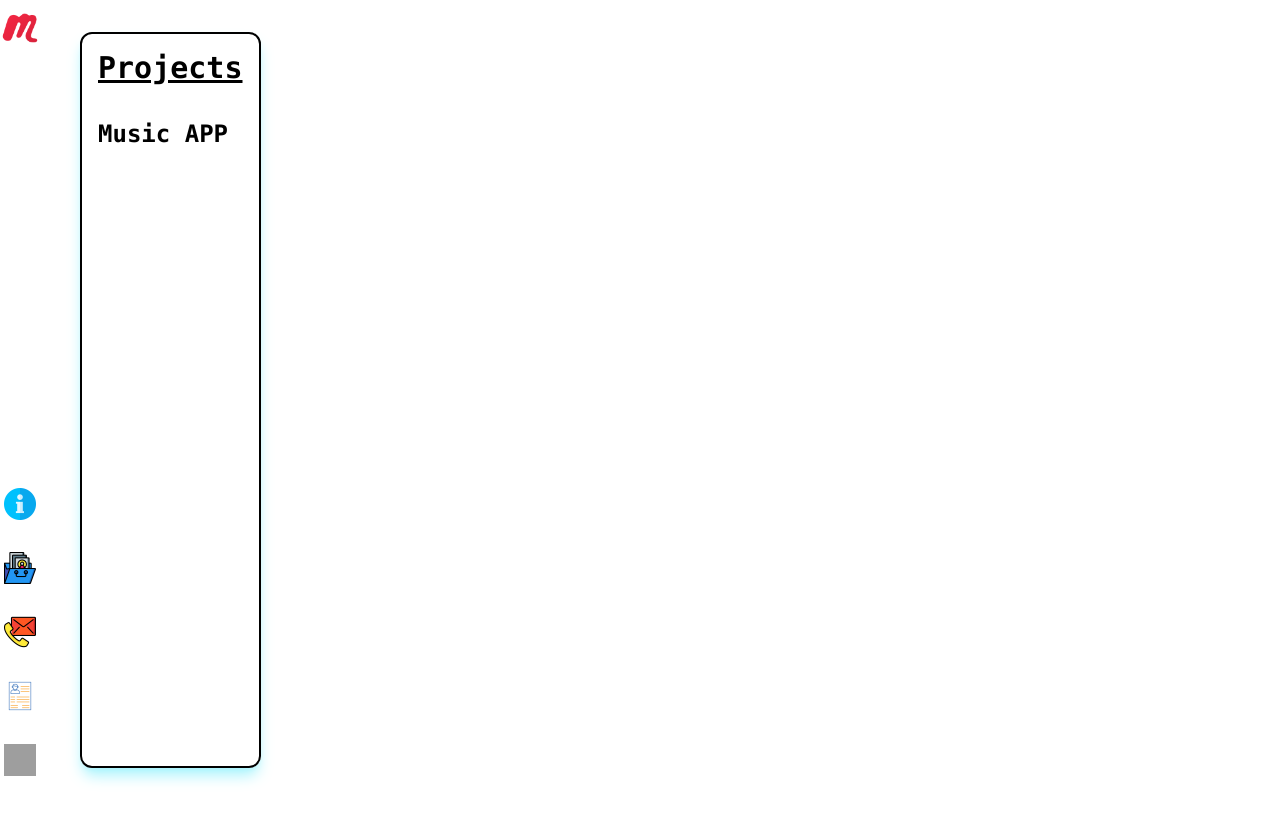
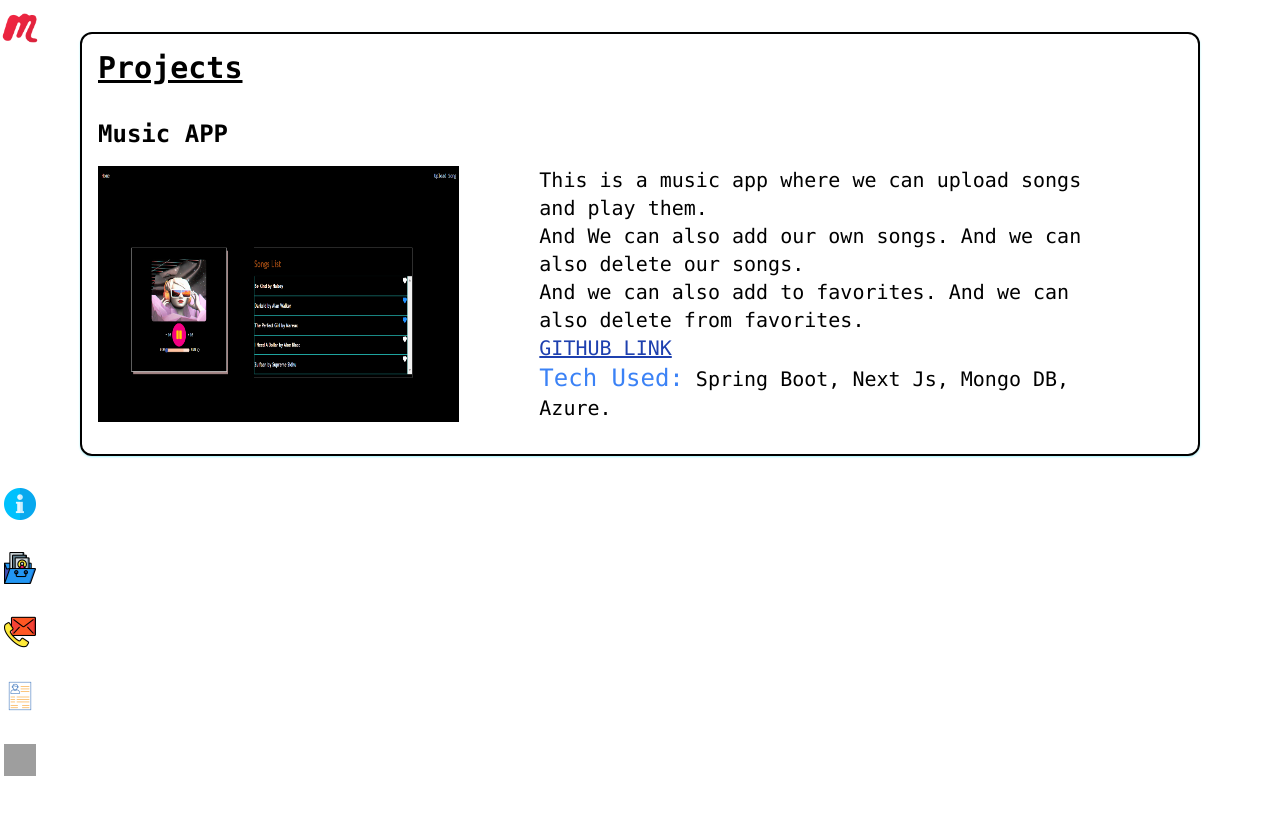
Before and after one commit to Mukulphougat/Portfolio, a React (Create React App) app: page /projects in a window 1280 px wide. Shown: the top 822 px of the page. Before the commit the page ends 800 px from the top, so only its background shows below. Built offline with nearby package versions, Linux system fonts and the light colour scheme; grey boxes are pictures that could not be loaded.

Commit message:
first commit

```diff
--- a/src/Pages/About.js
+++ b/src/Pages/About.js
@@ -43,6 +43,20 @@ export default function About() {
                     </motion.h1>
                 </div>
             </div>
+            <div className={"flex-col my-8 dark:shadow-gray-700 rounded-xl mx-20 shadow-sm shadow-cyan-200 items-center justify-center"}>
+                <h1 className={"font-mono dark:text-white font-bold p-4 underline text-3xl w-full "}>Coding Profiles</h1>
+                <div className={"mx-4 flex-col align-middle justify-center "}>
+                    <motion.h1 initial={{x: -550, overflow: "hidden"}} animate={{x: 0}} transition={{delay: .8}}
+                               className={"font-mono dark:text-green-500 underline hover:no-underline font-thin p-1.5 w-fit text-2xl text-blue-500"}>
+                        <a href={"https://leetcode.com/mukulphougat/"} target={"_blank"} rel={"noreferrer"}>Leetcode</a>
+                    </motion.h1>
+                    <motion.h1 initial={{x: -550, overflow: "hidden"}} animate={{x: 0}} transition={{delay: .8}}
+                               className={"font-mono dark:text-green-500 underline hover:no-underline font-thin p-1.5 w-fit text-2xl text-blue-500"}>
+                        <a href={"https://auth.geeksforgeeks.org/user/mukulphoughat/practice/"} target={"_blank"} rel={"noreferrer"}>GeeksForGeeks</a>
+                    </motion.h1>
+
+                </div>
+            </div>
         </motion.div>
     )
 }
--- a/src/Pages/Projects.js
+++ b/src/Pages/Projects.js
@@ -1,17 +1,28 @@
 import {motion} from "framer-motion";
-
+import app1 from "./mApp1.png"
 export default function Projects(){
     return (
-        <motion.div initial={{ opacity: 0 }} animate={{ opacity: 1 }} exit={{ opacity: 0 }} transition={{ type: "just", stiffness: 100, delay: 0.5}} className="flex w-full h-full">
-            <div className={"flex-col border-2 border-black my-8 rounded-xl mx-20 shadow-lg shadow-cyan-200 items-center justify-center"}>
-                <h1 className={"font-mono font-bold p-4 underline text-3xl w-full "}>Projects</h1>
-                <motion.div initial={{x: -550, overflow: "hidden"}} animate={{x: 0}} transition={{delay: .8}} className={"flex-col align-middle p-4 w-full"}>
-                    <div className={"flex-row w-full"}>
-                        <h1 className={"font-mono font-bold text-2xl w-full"}>Music APP</h1>
-
+        <motion.div initial={{ opacity: 0 }} animate={{ opacity: 1 }} exit={{ opacity: 0 }} transition={{ type: "just", stiffness: 100, delay: 0.5}} className="flex-col w-full h-full">
+            <div className={"flex-col border-2 dark:shadow-gray-500 border-black my-8 rounded-xl mx-20 shadow-sm shadow-cyan-200 items-center justify-center"}>
+                <h1 className={"font-mono dark:text-white  font-bold p-4 underline text-3xl w-full "}>Projects</h1>
+                <motion.div initial={{x: -750, overflow: "hidden"}} animate={{x: 0}} transition={{delay: .8}} className={"flex-col align-middle p-4 w-full"}>
+                    <div className={"flex-col w-full"}>
+                        <h1 className={"font-mono dark:text-green-500 font-bold text-2xl w-full"}>Music APP</h1>
+                        <div className={"flex my-4 w-full"}>
+                            <img src={app1} className={"w-4/12 h-50"} alt={"Music APP"} />
+                            <motion.div initial={{x: -1950, overflow: "hidden"}} animate={{x: 0}} transition={{delay: .8}} className={"text-xl mx-20 dark:text-green-400 font-mono"}>
+                                This is a music app where we can upload songs and play them.<br/>
+                                And We can also add our own songs. And we can also delete our songs.<br/>
+                                And we can also add to favorites. And we can also delete from favorites.<br/>
+                                <a className={"text-blue-800 underline hover:no-underline"} href={"https://github.com/Mukulphougat/musicappnext"} target={"_blank"} rel={"noreferrer"}>GITHUB LINK</a>
+                                <br/>
+                                <span className={"text-2xl text-blue-500"}>Tech Used:</span> Spring Boot, Next Js, Mongo DB, Azure.
+                            </motion.div>
+                        </div>
                     </div>
                 </motion.div>
             </div>
+
         </motion.div>
     )
 
```
Also changed, not shown: src/Pages/mApp1.png (added).
